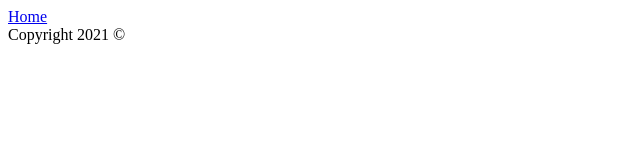
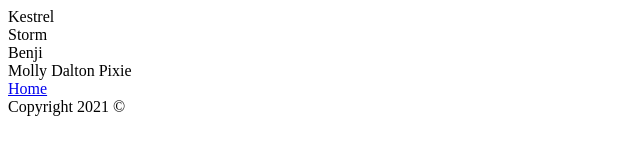
Before and after one commit to LilyBarrettPower/module2lab1, a plain HTML site: page index.html in a window 1280 px wide. Shown: the whole page, without its empty margins (0-640 px from the left). Drawn offline with Linux system fonts and the light colour scheme.

Commit message:
Added div and span

```diff
--- a/index.html
+++ b/index.html
@@ -9,6 +9,15 @@
     <title>Lily Barrett module 2 lab 1 work.</title>
   </head>
   <body>
+
+    <div>Kestrel</div>
+    <div>Storm</div>
+    <div>Benji</div>
+
+    <span>Molly</span>
+    <span>Dalton</span>
+    <span>Pixie</span>
+
     <header>
       <nav>
         <!-- works like <a href="/index.html">Home</a> -->
@@ -16,6 +25,7 @@
       </nav>
     </header>
     <main>
+
     </main>
     <footer>Copyright 2021 &copy;</footer>
   </body>
```
